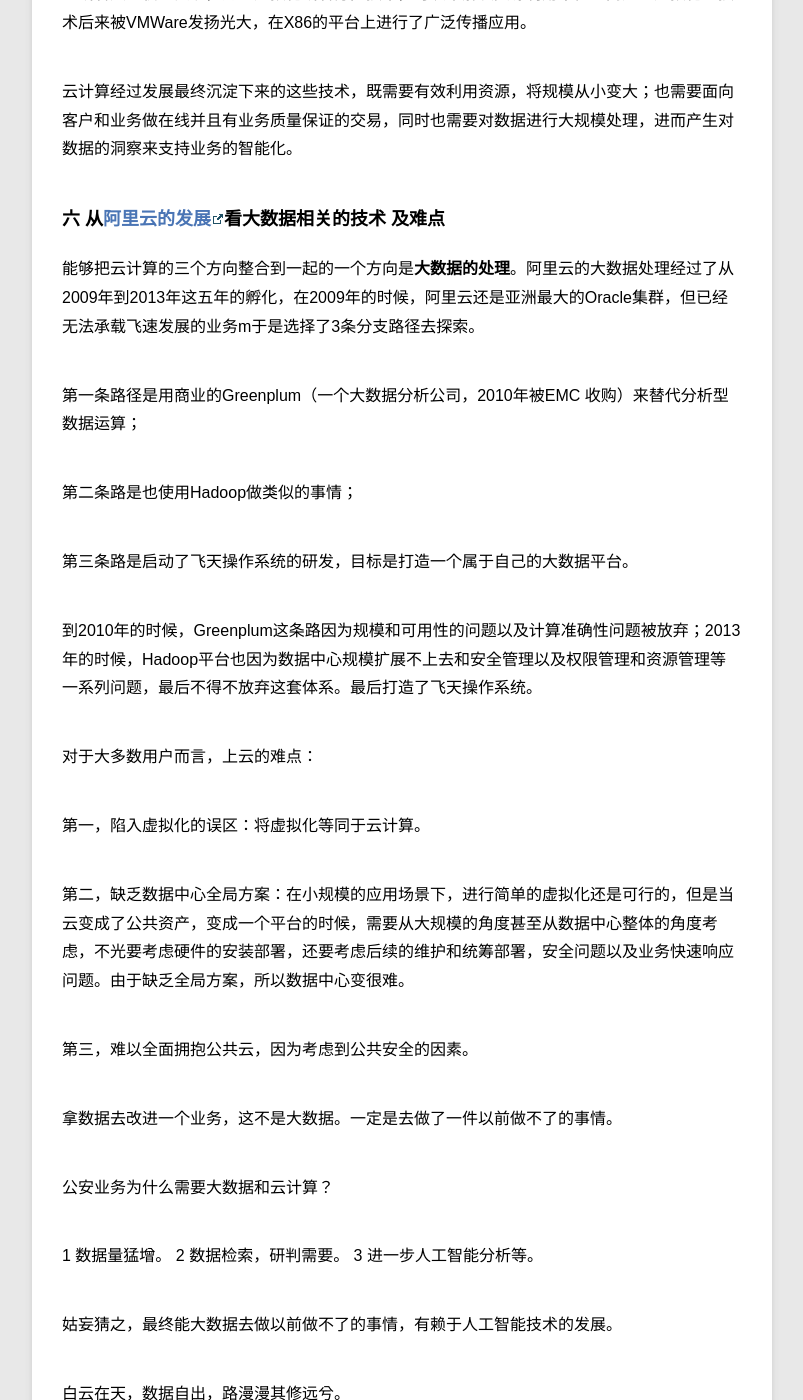
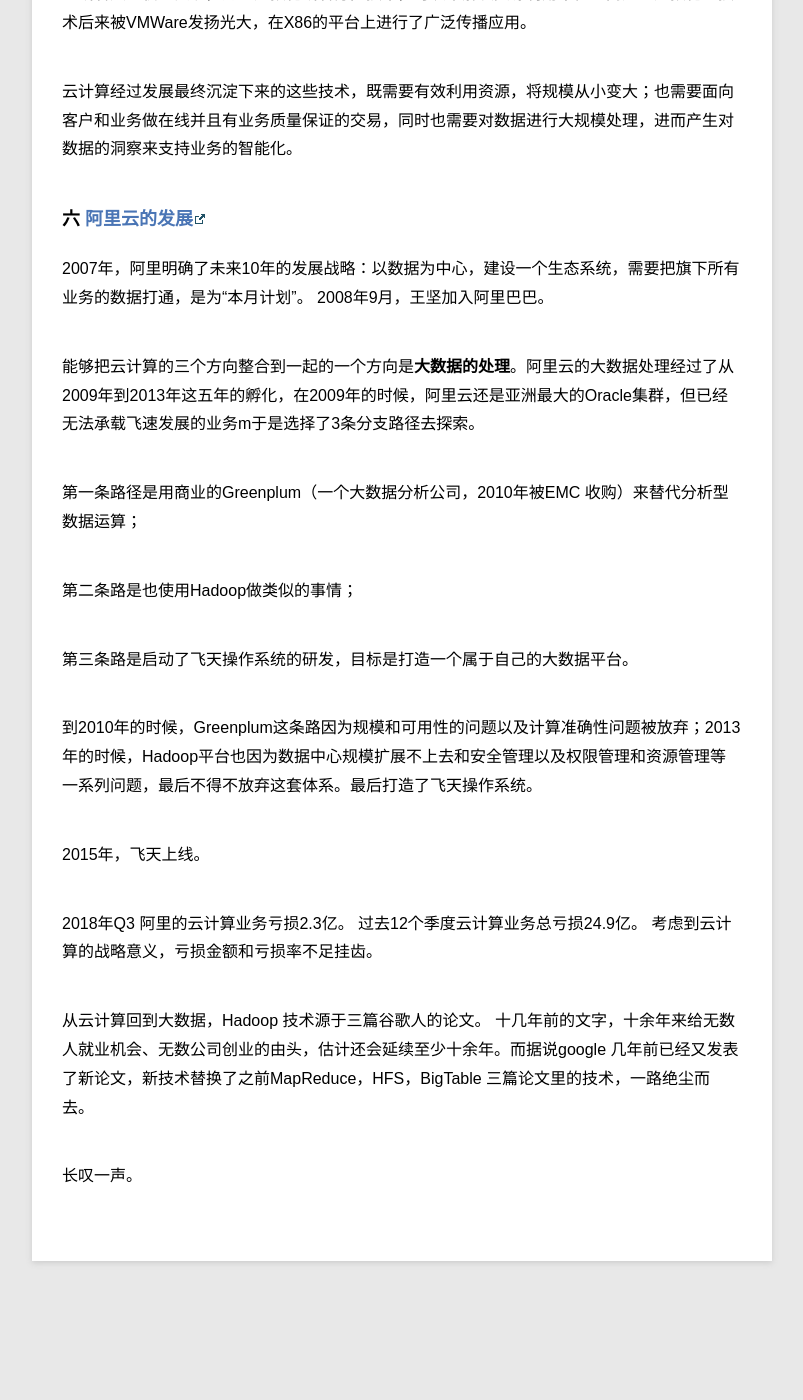
Before and after one commit to violettianjie/violettianjie.github.io, a Jekyll site: the page built from _posts/blog/2018-10-24-fromBigdataToCloud.md, in a window 1280 px wide and 1400 px high, scrolled down 2895 px. Shown: the whole window, without its empty margins (78-881 px from the left). Built offline with Jekyll 4.4.1, drawn with Linux system fonts in a browser that asks for light colours; after the commit the page ends 4236 px from its top, so only the background shows below that.

Commit message:
Update 2018-10-24-fromBigdataToCloud.md

```diff
--- a/_posts/blog/2018-10-24-fromBigdataToCloud.md
+++ b/_posts/blog/2018-10-24-fromBigdataToCloud.md
@@ -69,7 +69,10 @@ G=f（x）  G 目标，f云计算，x大数据。
 云计算经过发展最终沉淀下来的这些技术，既需要有效利用资源，将规模从小变大；也需要面向客户和业务做在线并且有业务质量保证的交易，同时也需要对数据进行大规模处理，进而产生对数据的洞察来支持业务的智能化。
 
 
-### 六   从[阿里云的发展](http://www.techweb.com.cn/news/2016-06-08/2344624.shtml)看大数据相关的技术 及难点
+### 六   [阿里云的发展](http://www.techweb.com.cn/news/2016-06-08/2344624.shtml)
+
+2007年，阿里明确了未来10年的发展战略：以数据为中心，建设一个生态系统，需要把旗下所有业务的数据打通，是为“本月计划”。
+2008年9月，王坚加入阿里巴巴。
 
 能够把云计算的三个方向整合到一起的一个方向是**大数据的处理**。阿里云的大数据处理经过了从2009年到2013年这五年的孵化，在2009年的时候，阿里云还是亚洲最大的Oracle集群，但已经无法承载飞速发展的业务m于是选择了3条分支路径去探索。
 
@@ -81,22 +84,11 @@ G=f（x）  G 目标，f云计算，x大数据。
 
 到2010年的时候，Greenplum这条路因为规模和可用性的问题以及计算准确性问题被放弃；2013年的时候，Hadoop平台也因为数据中心规模扩展不上去和安全管理以及权限管理和资源管理等一系列问题，最后不得不放弃这套体系。最后打造了飞天操作系统。
 
-对于大多数用户而言，上云的难点：
+2015年，飞天上线。
 
-第一，陷入虚拟化的误区：将虚拟化等同于云计算。
+2018年Q3 阿里的云计算业务亏损2.3亿。 过去12个季度云计算业务总亏损24.9亿。
+考虑到云计算的战略意义，亏损金额和亏损率不足挂齿。
 
-第二，缺乏数据中心全局方案：在小规模的应用场景下，进行简单的虚拟化还是可行的，但是当云变成了公共资产，变成一个平台的时候，需要从大规模的角度甚至从数据中心整体的角度考虑，不光要考虑硬件的安装部署，还要考虑后续的维护和统筹部署，安全问题以及业务快速响应问题。由于缺乏全局方案，所以数据中心变很难。
+从云计算回到大数据，Hadoop 技术源于三篇谷歌人的论文。 十几年前的文字，十余年来给无数人就业机会、无数公司创业的由头，估计还会延续至少十余年。而据说google 几年前已经又发表了新论文，新技术替换了之前MapReduce，HFS，BigTable 三篇论文里的技术，一路绝尘而去。
 
-第三，难以全面拥抱公共云，因为考虑到公共安全的因素。
-
-拿数据去改进一个业务，这不是大数据。一定是去做了一件以前做不了的事情。
-
-公安业务为什么需要大数据和云计算？
-
-1 数据量猛增。
-2 数据检索，研判需要。
-3 进一步人工智能分析等。
-
-姑妄猜之，最终能大数据去做以前做不了的事情，有赖于人工智能技术的发展。
-
-白云在天，数据自出，路漫漫其修远兮。
+长叹一声。
```
